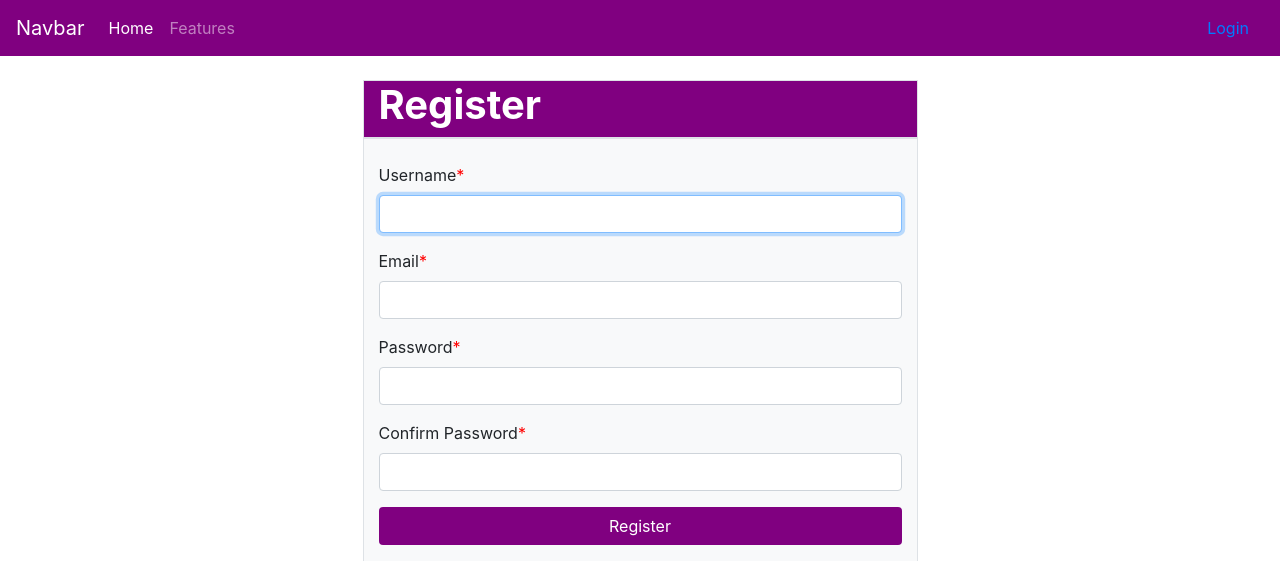
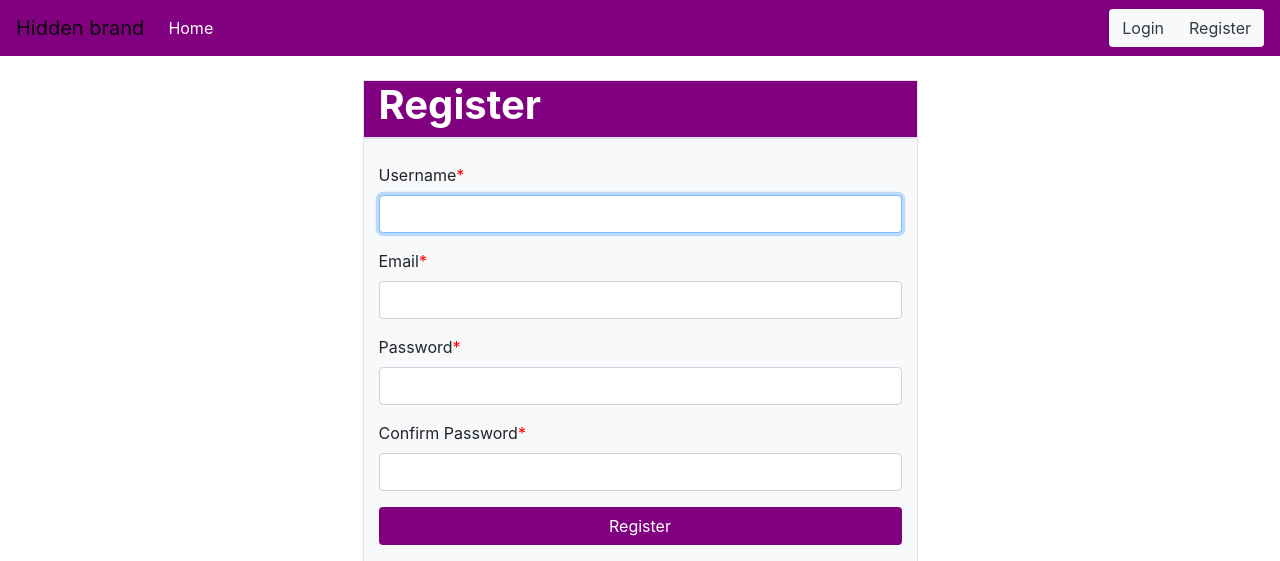
Before and after one commit to AbdulMudhir/TodoAPP, a Django app: template app/templates/app/register.html in a window 1280 px wide. Shown: the top 561 px of the page. Run offline with Django 3.2, Linux system fonts and the light colour scheme; the template is opened without the code that fills it: values that come from a table or form of the project are taken from there, others are empty; parts of the project's set-up code (start-up, migrations or seed data) failed here and were passed over; some libraries are stand-ins or nearby versions.

Commit message:
further changes

```diff
--- a/app/templates/app/register.html
+++ b/app/templates/app/register.html
@@ -1,11 +1,22 @@
 {% extends 'base.html' %}
+
+
+
+
+{% block head %}
+<title> Register </title>
+{% endblock %}
+
+
+{% block body %}
 
 
 
 
 
 
-{% block body %}
+
+
 
 <br>
 
--- a/app/templates/base.html
+++ b/app/templates/base.html
@@ -13,32 +13,34 @@
 
 </head>
 
-<nav class="navbar navbar-expand-lg navbar-dark " style="background-color:#800080;">
 
-  <a class="navbar-brand" href="#">Navbar</a>
-  <button class="navbar-toggler" type="button" data-toggle="collapse" data-target="#navbarNavAltMarkup" aria-controls="navbarNavAltMarkup" aria-expanded="false" aria-label="Toggle navigation">
+<nav class="navbar navbar-expand-lg navbar-light bg-purple ">
+  <button class="navbar-toggler" type="button" data-toggle="collapse" data-target="#navbarTogglerDemo01" aria-controls="navbarTogglerDemo01" aria-expanded="false" aria-label="Toggle navigation">
     <span class="navbar-toggler-icon"></span>
   </button>
+  <div class="collapse navbar-collapse" id="navbarTogglerDemo01">
+    <a class="navbar-brand" href="#">Hidden brand</a>
+    <ul class="navbar-nav mr-auto mt-2 mt-lg-0">
+      <li class="nav-item active">
+          {% block main-nav %}
+        <a class="nav-link text-white" href="/">Home <span class="sr-only">(current)</span></a>
+          {% endblock %}
+      </li>
 
-  <div class="collapse navbar-collapse" id="navbarNavAltMarkup">
-    <div class="navbar-nav" >
-        {% block nav %}
+    </ul>
 
-      <a class="nav-item nav-link active" href="#">Home <span class="sr-only" >(current)</span></a>
-      <a class="nav-item nav-link" href="#">Features</a>
-        {% endblock %}
 
-    </div>
-       {% block auth %}
-        <div class="container float-right">
-              <a class="nav-item float-right " href="#">Login</a>
-            </div>
+      <div class="btn-group" role="group" aria-label="Basic example">
+                  {% block nav %}
 
-        {% endblock %}
+          <a href="../login" class="btn bg-light text-dark"> Login </a>
+          <a href="register/" class="btn bg-light text-dark"> Register </a>
+          {% endblock %}
+
+</div>
 
   </div>
 </nav>
-
 
 
 {% block body %}
--- a/app/urls.py
+++ b/app/urls.py
@@ -9,5 +9,7 @@ urlpatterns =[
     path('task_not_complete/<int:task_id>/', views.task_not_complete, name='task_not_complete'),
     path('login/', views.login , name="login"),
     path('register/', views.register, name="register"),
+    path('profile/<str:user_id>/', views.profile, name='profile'),
+    path('logout/<str:user_id>/', views.logout, name='profile'),
 
 ]
```
Also changed, not shown: app/templates/app/home.html (+9 -74 lines), app/templates/app/profile.html (added, +94 -0 lines), app/views.py (+27 -18 lines), db.sqlite3.
